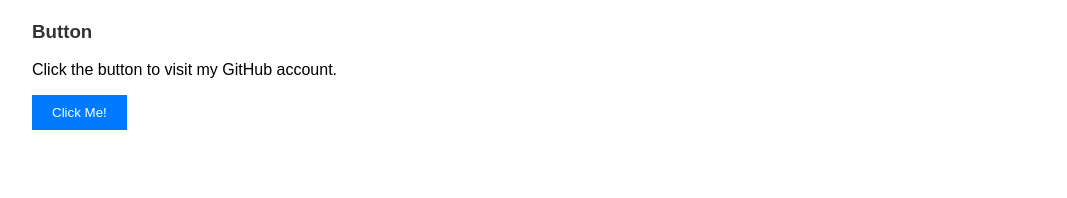
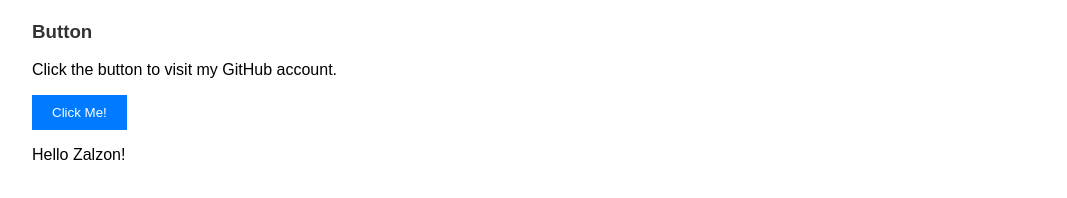
Before and after one commit to zalzon/Espino_Session1_Activity, a plain HTML site: page Session1.html in a window 1280 px wide. Shown: the part 3693-3891 px from the top of the page, without its empty margins (8-1075 px from the left). Before the commit the page ends 3863 px from the top, so only its background shows below. Drawn offline with Linux system fonts and the light colour scheme.

Commit message:
included paragraph

```diff
--- a/Session1.html
+++ b/Session1.html
@@ -275,6 +275,8 @@
       </a>
     </section>
 
+    <p>Hello Zalzon!</p>
+
     <!-- Script -->
     <script>
       function goToGitHub() {
```
